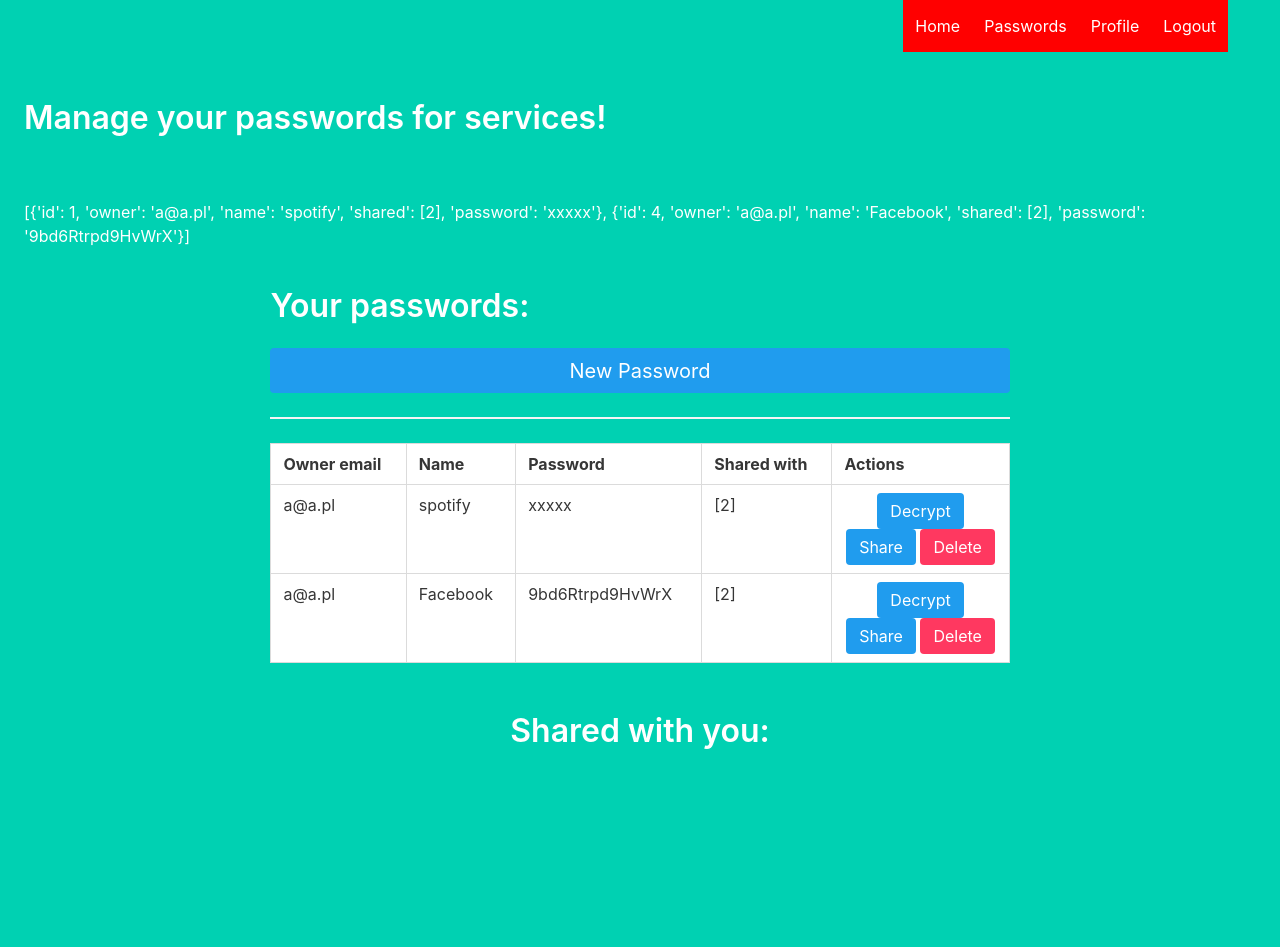
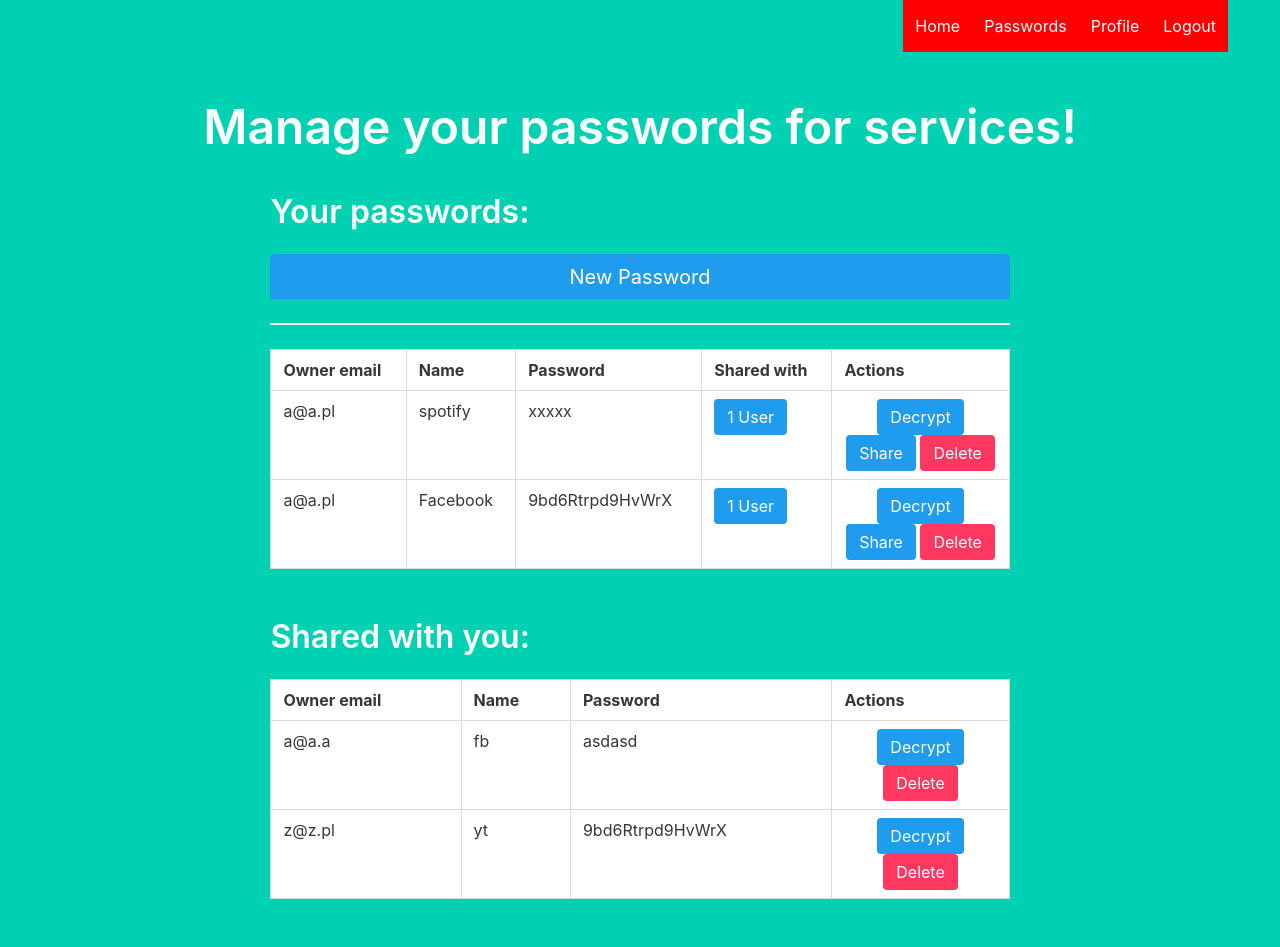
Before and after one commit to BKopysc/flask_secure_app, a Flask app: page /passwords in a window 1280 px wide. Before the commit the page ends 749 px from the top, so only its background shows below. Run offline with Flask 2, Linux system fonts and the light colour scheme; a user stored in the database is signed in; data comes from the database, SQL or seed files in the repository; both versions use the stored data as it was after the commit; some libraries are stand-ins or nearby versions.

Commit message:
added share option with deleting

```diff
--- a/project/main.py
+++ b/project/main.py
@@ -2,6 +2,8 @@
 from flask_login import login_required, current_user
 from . import db
 from .models import User, Password, PasswordShared
+from sqlalchemy import and_
+
 main = Blueprint('main', __name__)
 
 @main.route('/')
@@ -21,29 +23,52 @@
 
     pass_query = Password.query.filter_by(owner_id=user_id).all()
     share_query = PasswordShared.query.filter_by(owner_id=user_id).all()
+    share_to_you_query = PasswordShared.query.filter_by(user_id = user_id).all()
     pass_data = []
+    shared_data =[]
+
     for passw in pass_query:
         dict = {
             "id": passw.id,
             "owner": user_email,
             "name": passw.name,
-            "shared": '---',
+            "shared": [],
+            "shared_count": 0,
             "password": passw.password
         }
         pass_data.append(dict)
 
-    ctr = 0
+    shared_info = []
+
     for passw in share_query:
-        if (pass_data[ctr]['id']==passw.password_id):
-            #dopisz mail
-            if(pass_data[ctr]['shared'] == '---'):
-                pass_data[ctr]['shared'] = []
-                pass_data[ctr]['shared'].append(passw.user_id)
-            else:
-                pass_data[ctr]['shared'].append(passw.user_id)
-        ctr += 1
+        for ps in pass_data:
+            if (ps['id']==passw.password_id):
+                ps['shared_count'] += 1
+                ps['shared'].append(passw.user_id)
+                # if(pass_data[ctr]['shared'] == '---'):
+                #     pass_data[ctr]['shared'] = []
+                #     pass_data[ctr]['shared'].append(passw.user_id)
+                #     pass_data[ctr]['shared_count'] += 1
+                # else:
+                #     pass_data[ctr]['shared'].append(passw.user_id)
+                #     pass_data[ctr]['shared_count'] += 1
+        #ctr += 1
 
-    return render_template('passwords.html',name = pass_data, user_passwords = pass_data)
+    for passw in share_to_you_query:
+        try:
+            get_pass_query = Password.query.get_or_404(passw.password_id)
+            get_owner_query = User.query.get_or_404(passw.owner_id)
+            dict = {
+                "id": passw.id,
+                "owner_email": get_owner_query.email,
+                "name": get_pass_query.name,
+                "password": get_pass_query.password
+            }
+            shared_data.append(dict)
+        except:
+            render_template('passwords.html')
+
+    return render_template('passwords.html',name = pass_data, user_passwords = pass_data, shared_passwords = shared_data)
 
 @main.route('/passwords', methods =['POST'])
 @login_required
@@ -70,9 +95,12 @@
 @login_required
 def delete(id):
     password_to_delete = Password.query.get_or_404(id)
+    password_share = PasswordShared.query.filter_by(password_id = id)
     try:
         if(current_user.id == password_to_delete.owner_id):
             db.session.delete(password_to_delete)
+            for passw in password_share:
+                db.session.delete(passw)
             db.session.commit()
             flash(f'Password for {password_to_delete.name} deleted!', 'positive_message')
         else:
@@ -94,25 +122,74 @@
                 flash('Some fields are empty!', 'errorShare')
                 flash(url,'errorShare')
                 return redirect(url_for('main.passwords'))
+            if(second_user_mail == current_user.email):
+                flash('You entered your email!', 'errorShare')
+                flash(url,'errorShare')
+                return redirect(url_for('main.passwords'))
 
             second_user = User.query.filter_by(email=second_user_mail).first()
+            check_if_exists = PasswordShared.query.filter(and_(PasswordShared.password_id == id, PasswordShared.user_id == second_user.id)).first()
+
 
             if(second_user == None):
                 flash('User doesn\'t exists!', 'errorShare')
                 flash(url,'errorShare')
                 return redirect(url_for('main.passwords'))
-            else:
+            if( not check_if_exists):
                 new_share = PasswordShared(password_id=password_to_share.id, owner_id = current_user.id, user_id = second_user.id)
                 db.session.add(new_share)
                 db.session.commit()
-            flash(f'Password for {password_to_share.name} shared!', 'positive_message')
+                flash(f'Password for {password_to_share.name} shared!', 'positive_message')
+            else:
+                flash('You shared for this user already!', 'errorShare')
+                flash(url,'errorShare')
         else:
             flash('No permission!', 'critical_message')
+
         return redirect(url_for('main.passwords'))
     except:
         flash('Error!', 'critical_message')
         return redirect(url_for('main.passwords'))
 
+@main.route('/passwords/shareView/<int:id>')
+@login_required
+def shareView(id):
+    password_query = Password.query.filter_by(id=id).first()
+    if(not password_query):
+        flash('Error', 'critical_message')
+        return redirect(url_for('main.passwords'))
+    if(password_query.owner_id != current_user.id):
+        flash('You don\'t have permission!', 'critical_message')
+        return redirect(url_for('main.passwords'))
+
+    name = password_query.name
+    share_query = PasswordShared.query.filter_by(password_id=id).all()
+    share_data = []
+
+
+    for passw in share_query:
+        user_query = User.query.filter_by(id=passw.user_id).first()
+        dict = {
+            "id": passw.id,
+            "owner_id": passw.owner_id,
+            "user_name": user_query.email
+        }
+        share_data.append(dict)
+    return render_template("share.html", name=name, share_data = share_data)
+
+@main.route('/passwords/share/delete/<int:id>', methods=['POST'])
+@login_required
+def share_delete(id):
+    password_query= PasswordShared.query.filter_by(id=id).first()
+    id_origin = password_query.password_id
+    if(password_query.owner_id != current_user.id):
+        flash('You don\'t have permission!', 'critical_message')
+        return redirect(url_for('main.passwords'))
+
+    db.session.delete(password_query)
+    db.session.commit()
+    flash('Share deleted!', 'positive_message')
+    return redirect(url_for('main.shareView',id=id_origin))
 
 special_chars = ['"', '\'', ';', '<','>','[',']', ' ','~','`','%']
 
--- a/project/templates/passwords.html
+++ b/project/templates/passwords.html
@@ -6,8 +6,6 @@
   h1 {
     padding-bottom: 40px;
   }
-
-  h2 {}
 
   .hero-body {
     display: flex;
@@ -54,11 +52,8 @@
 
 <div class="hero-body">
   <div class="main-div">
-    <h1 class="title has-text-left">
+    <h1 class="title is-1 has-text-left">
       Manage your passwords for services!
-    </h1>
-    <h1>
-      {{ name }}
     </h1>
   </div>
   <div class="pass-div" style="width:60%">
@@ -83,7 +78,17 @@
           <td>{{ row['owner'] }}</td>
           <td>{{ row['name'] }}</td>
           <td>{{ row['password'] }}</td>
-          <td>{{ row['shared'] }}</td>
+          <td>
+            <a href="{{ url_for('main.shareView', id=row['id']) }}" class="button is-info" id="ssshareUserBtn{{ row['id'] }}">
+
+              {{ row['shared_count'] }}
+              {% if row['shared_count'] == 1 %}
+              User
+              {% else %}
+              Users
+              {% endif %}
+            </a>
+          </td>
           <td style="text-align: center;">
             <button class="button is-info">Decrypt</button>
             <button class="button is-info" id="sharePasswordBtn{{ row['id'] }}"
@@ -97,10 +102,34 @@
     </table>
   </div>
 
-  <div class="shared-div">
+  <div class="shared-div" style="width:60%">
     <h2 class="title">
       Shared with you:
     </h2>
+    <table class='table is-bordered is-hoverable' style="width:100%">
+      <thead>
+        <tr>
+          <th>Owner email</th>
+          <th>Name</th>
+          <th>Password</th>
+          <th style="width:24%">Actions</th>
+        </tr>
+      </thead>
+      <tbody>
+        {% for row in shared_passwords %}
+        <tr>
+          <td>{{ row['owner_email'] }}</td>
+          <td>{{ row['name'] }}</td>
+          <td>{{ row['password'] }}</td>
+          <td style="text-align: center;">
+            <button class="button is-info">Decrypt</button>
+            <a class="button is-danger" data-id="{{ url_for('main.delete',id=row['id']) }}">Delete</a>
+          </td>
+          {% endfor %}
+        </tr>
+      </tbody>
+    </table>
+  </div>
 </div>
 </div>
 
@@ -179,7 +208,7 @@
       <button class="modal-close" aria-label="close"></button>
     </header>
     <section class="modal-card-body">
-      <div id="passModalDiv" style="padding-bottom: 10px;">
+      <div id="shareModalDiv" style="padding-bottom: 10px;">
         {% with messages = get_flashed_messages(category_filter=["errorShare"]) %}
         {% if messages %}
         <div class='notification is-danger' id='modalShareInputError'>
@@ -206,6 +235,24 @@
     <footer class="modal-card-foot">
       <button class="button is-success" id="addShareBtn">Add</button>
       <button class="button modal-close-button">Cancel</button>
+    </footer>
+  </div>
+</div>
+
+<div class="modal" id="modalShareUsers">
+  <div class="modal-background"></div>
+  <div class="modal-card">
+    <header class="modal-card-head">
+      <p class="modal-card-title">Shared with</p>
+      <button class="modal-close" aria-label="close"></button>
+    </header>
+    <section class="modal-card-body">
+      {% for row in user_passwords[0]['shared'] %}
+      <label style="color: black;">{{ row }}</label>
+      {% endfor %}
+    </section>
+    <footer class="modal-card-foot">
+      <button class="button modal-close-button">Close</button>
     </footer>
   </div>
 </div>
@@ -253,6 +300,13 @@
     $("#sharePasswordForm").attr('action', $(this).attr("data-id"))
   });
 
+  $(this.document).on('click', 'button[id^="shareUserBtn"]', function () {
+    var modalShareUsers = $("#modalShareUsers")
+    modalShareUsers.addClass("is-active");
+    //$("#deletePasswordForm").attr('action', $(this).attr("data-id"))
+    //$("#")
+  });
+
   $("#addShareBtn").click(function () {
     $('form#sharePasswordForm').submit();
   });
```
Also changed, not shown: project/templates/share.html (added, +83 -0 lines), project/db.sqlite, project/templates/new_password.html (deleted). Lines whose indentation alone changed are shown as unchanged.
